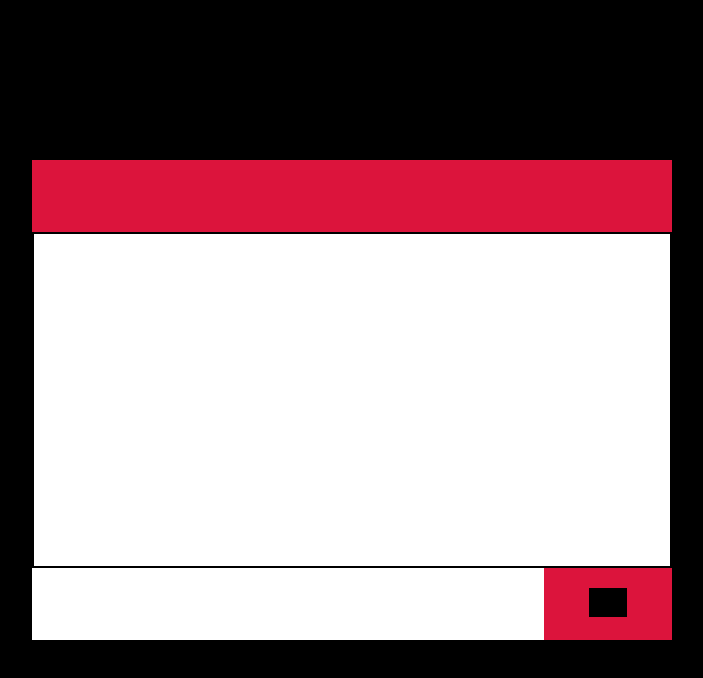
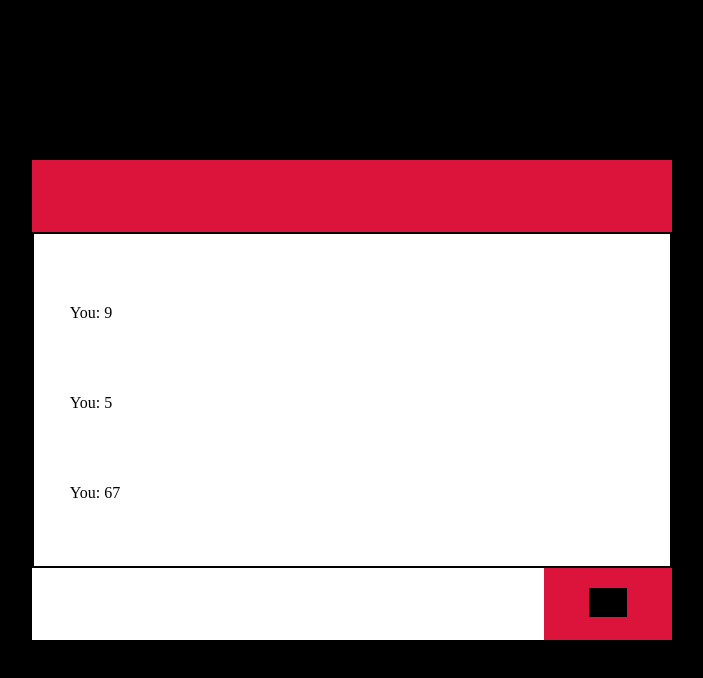
Before and after one commit to Aloknath-sah/chat-app, a React (Create React App) app in the folder my-chat-app/: page /chat in a window 1280 px wide. Shown: the top 678 px of the page, without its empty margins (288-991 px from the left). Built offline with nearby package versions, Linux system fonts and the light colour scheme; no server answers; grey boxes are pictures that could not be loaded.

Commit message:
added message component and styled

```diff
--- /dev/null
+++ b/my-chat-app/src/component/Message/Message.css
@@ -0,0 +1,20 @@
+.messageBox {
+    width: 50%;
+    padding: 1vmax;
+    margin: 1.8vmax;
+    border-radius: 0.5vmax;
+    display: inline-block;
+    clear: both;
+}
+
+.right {
+    float: right;
+    background-color: crimson;
+    color: white;
+
+}
+
+.left {
+    float: left;
+    background-color: rgb(64, 189, 30);
+}
--- /dev/null
+++ b/my-chat-app/src/component/Message/Message.js
@@ -0,0 +1,21 @@
+import React from 'react';
+import './Message.css';
+
+const Message = ({user, message, classs}) => {
+    if(user) {
+        return (
+          <div className={`messageBox ${classs}`}>
+              {`${user}: ${message}`}
+          </div>
+        )
+    }
+    else {
+        return (
+            <div className={`messageBox ${classs}`}>
+                {`You: ${message}`}
+            </div>
+          )
+    }
+}
+
+export default Message
--- a/my-chat-app/src/component/chat/Chat.js
+++ b/my-chat-app/src/component/chat/Chat.js
@@ -3,12 +3,15 @@ import { user } from '../Join/Join';
 import socketIo from 'socket.io-client';
 import "./Chat.css";
 import sendLogo from '../../images/send.png';
+import Message from '../Message/Message';
+import ReactScrollToBottom from "react-scroll-to-bottom";
 
 const ENDPOINT = "http://localhost:4500/";
 let socket;
 
 const Chat = () => {
   const [id, setid] = useState("");
+  const [messages, setmessages] = useState([1,2,3,4,9,5,67,7,68])
 
   const send = () => {
     const message = document.getElementById('chatInput').value;
@@ -58,7 +61,9 @@ const Chat = () => {
     <div className='chatPage'>
         <div className='chatContainer'>
             <div className='header'></div>
-            <div className='chatBox'></div>
+            <ReactScrollToBottom className='chatBox'>
+              {messages.map((item, i) => <Message message={item} />)}
+            </ReactScrollToBottom>
             <div className='inputBox'>
                 <input type="text" id="chatInput" />
                 <button onClick={send} className='sendBtn'>
```
